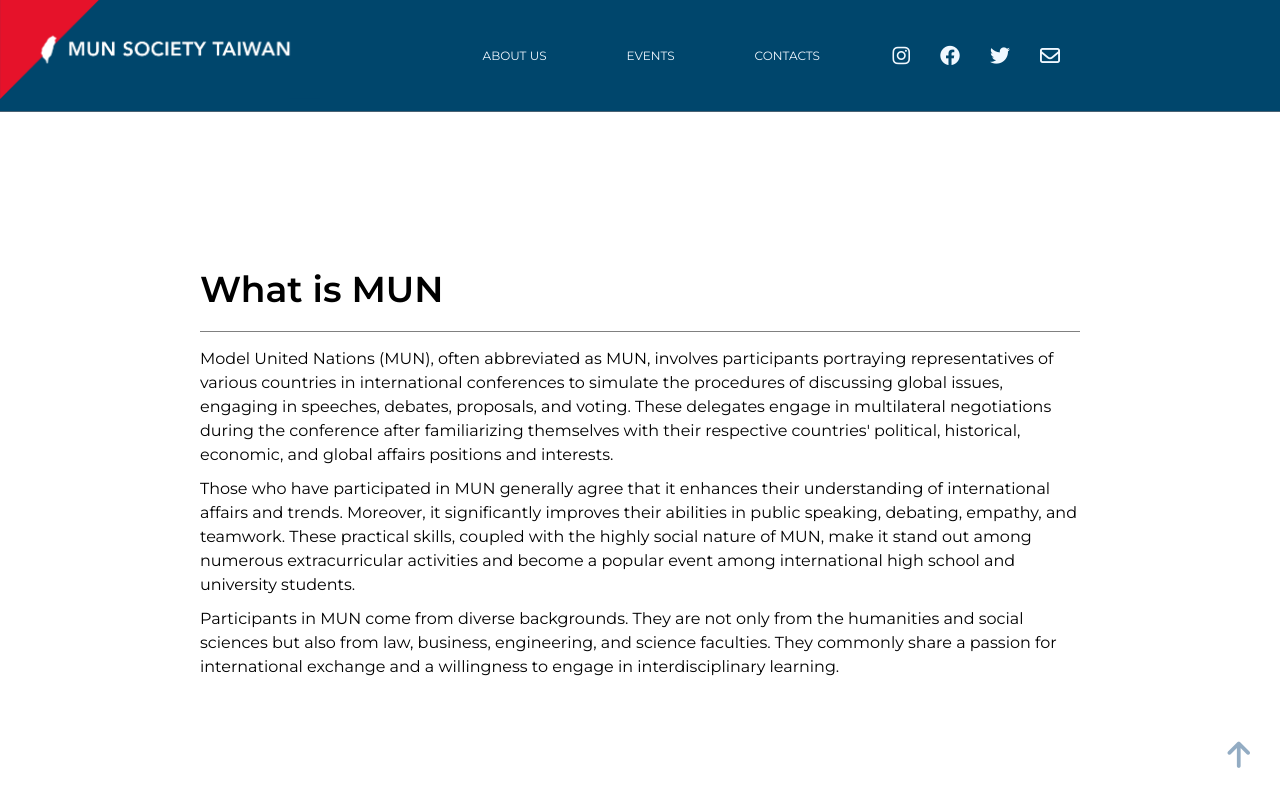
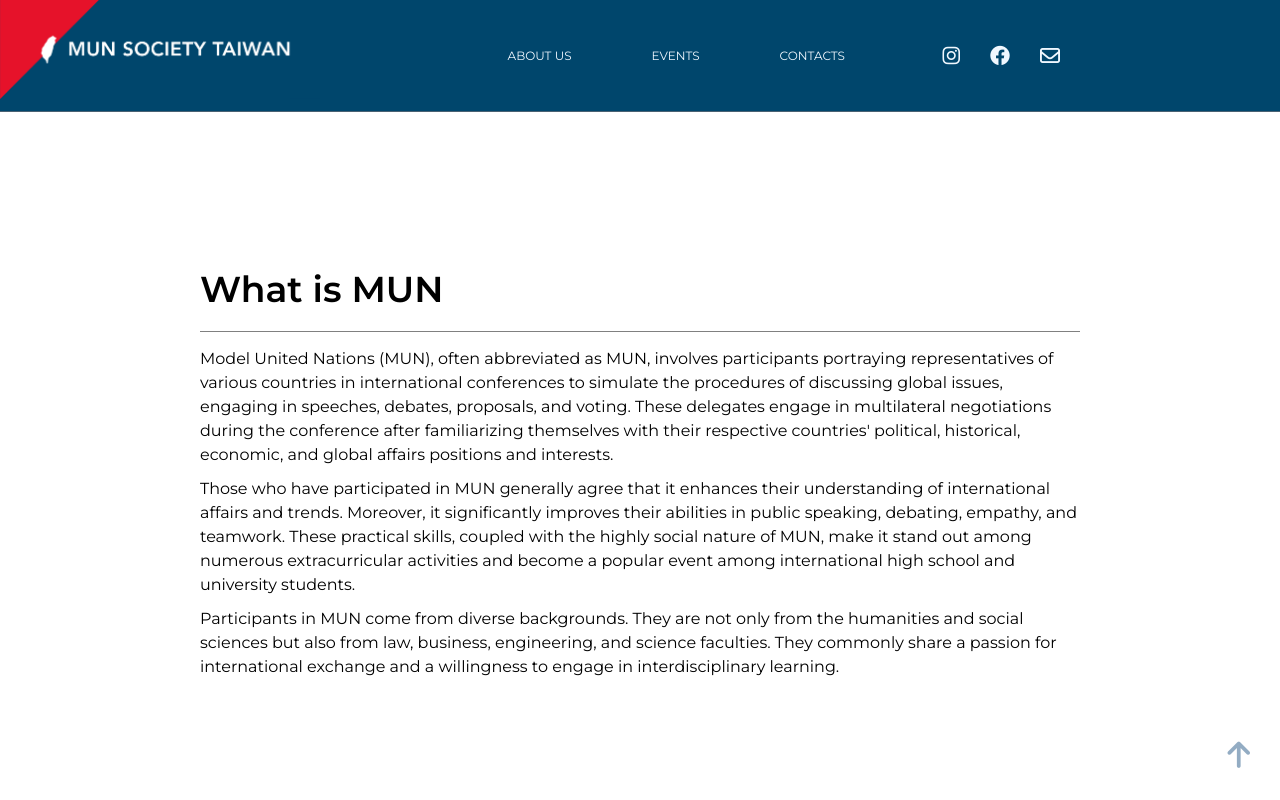
Before and after one commit to ChengXuJustin/MST-website-test.github.io, a plain HTML site: page intro-about-us.html in a window 1280 px wide. Shown: the top 800 px of the page. Drawn offline with nearby package versions, Linux system fonts and the light colour scheme.

Commit message:
Update intro-about-us.html

```diff
--- a/intro-about-us.html
+++ b/intro-about-us.html
@@ -116,9 +116,6 @@
             </a>
             <a href="https://www.facebook.com/Taipei2024" target="_blank">
                 <li><i class="fa-brands fa-facebook"></i></li>
-            </a>
-            <a href="#">
-                <li><i class="fa-brands fa-twitter"></i></li>
             </a>
             <a href="mailto:taipei@worldmun.org">
                 <li><i class="fa-regular fa-envelope"></i></li>
```
